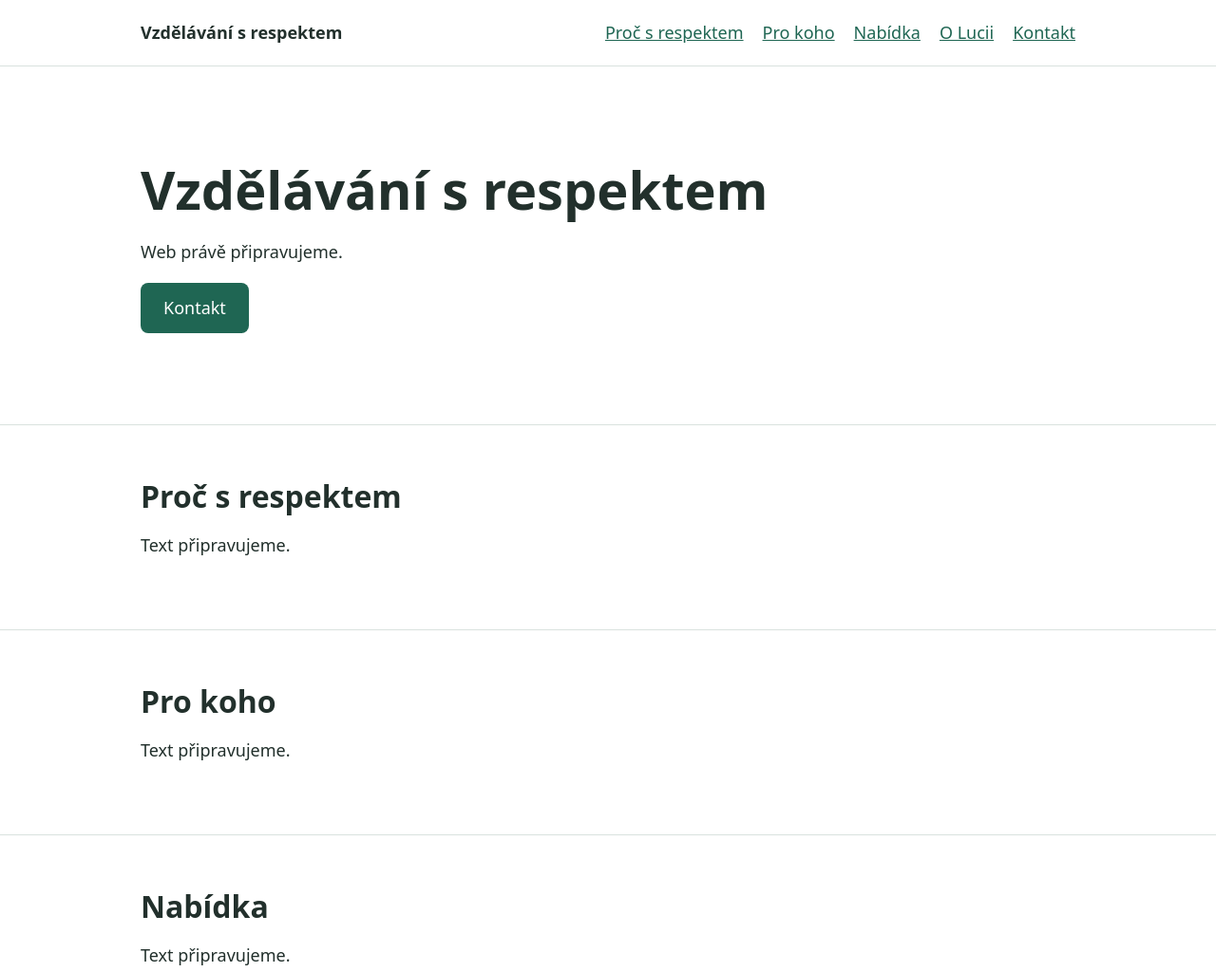
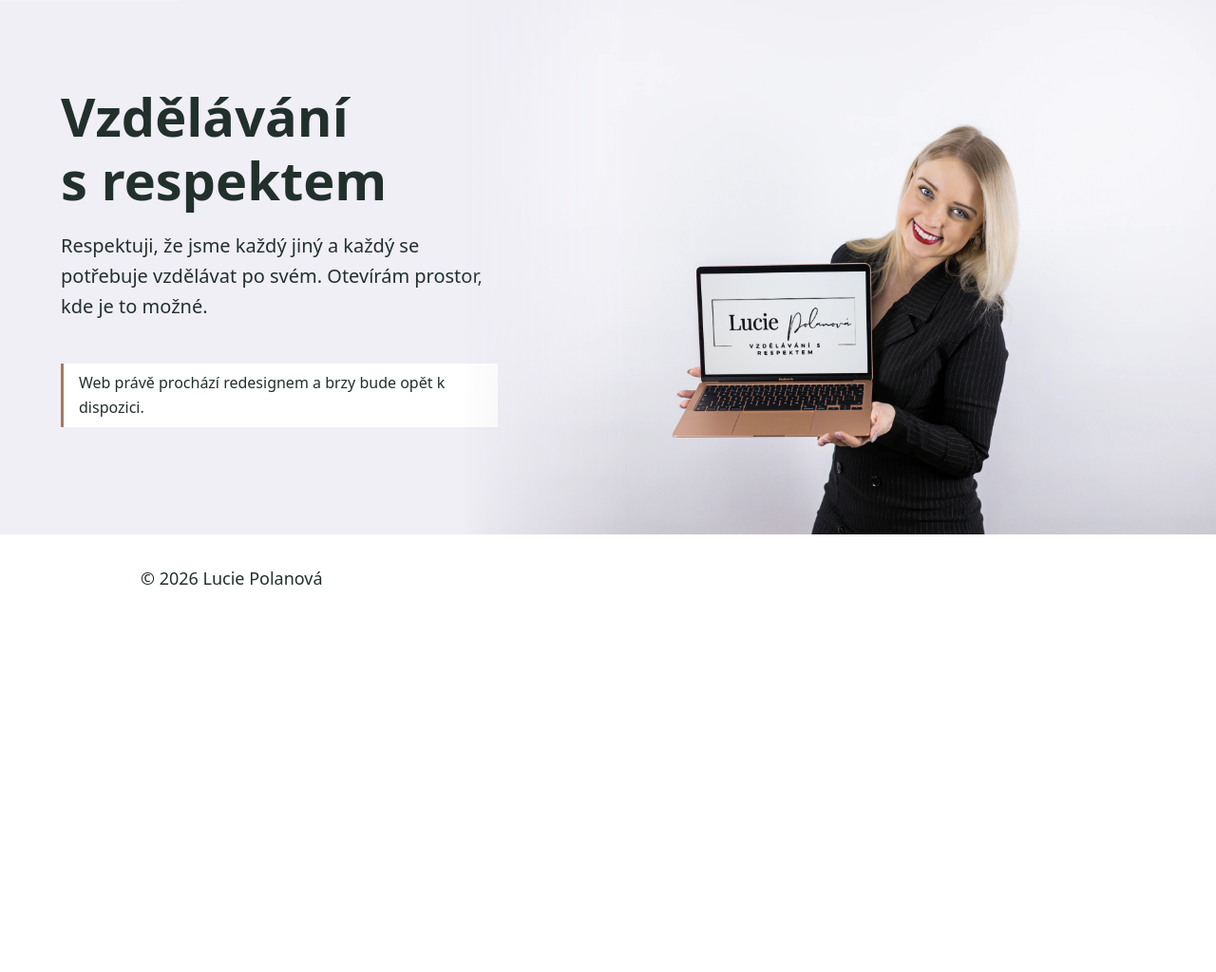
Before and after one commit to simonpolan/site-vzdelavanisrespektem-cz, an Astro site: page / in a window 1280 px wide. Shown: the top 1024 px of the page at 95% size. After the commit the page ends 800 px from the top, so only its background shows below. Built offline with nearby package versions, Linux system fonts and the light colour scheme; Astro itself is replaced by a stand-in of ours.

Commit message:
Show hero with photo and redesign notice
The site is being redesigned, so the placeholder sections and
navigation are replaced by a single hero: Lucie's photo, the heading,
the slogan and a note that the site is coming back soon.

On desktop the photo sits on the right and fades into the background,
so the text never covers the laptop.

Co-Authored-By: Claude Opus 5.5 <noreply@anthropic.com>

```diff
--- a/src/components/Footer.astro
+++ b/src/components/Footer.astro
@@ -1,17 +1,11 @@
 ---
 import { SITE_AUTHOR } from '../site';
 
-interface Props {
-  rootPath: string;
-}
-
-const { rootPath } = Astro.props;
 const currentYear = new Date().getFullYear();
 ---
 
 <footer class="container">
   <p>© {currentYear} {SITE_AUTHOR}</p>
-  <a href={`${rootPath}ochrana-osobnich-udaju/`}>Ochrana osobních údajů</a>
 </footer>
 
 <style>
--- a/src/layouts/Layout.astro
+++ b/src/layouts/Layout.astro
@@ -1,7 +1,6 @@
 ---
 import '../styles/global.css';
 import Footer from '../components/Footer.astro';
-import Header from '../components/Header.astro';
 import { getRootPath } from '../paths';
 import { HIDE_FROM_SEARCH, SITE_NAME } from '../site';
 
@@ -34,10 +33,9 @@ const canonicalUrl = new URL(Astro.url.pathname, Astro.site);
   </head>
   <body>
     <a class="skip-link" href="#obsah">Přeskočit na obsah</a>
-    <Header rootPath={rootPath} />
     <main id="obsah">
       <slot />
     </main>
-    <Footer rootPath={rootPath} />
+    <Footer />
   </body>
 </html>
--- a/src/pages/index.astro
+++ b/src/pages/index.astro
@@ -1,35 +1,88 @@
 ---
-import Section from '../components/Section.astro';
+import { Image } from 'astro:assets';
+import heroPhoto from '../assets/lucie-polanova.webp';
 import Layout from '../layouts/Layout.astro';
 import { SITE_AUTHOR, SITE_NAME } from '../site';
+
+const SLOGAN =
+  'Respektuji, že jsme každý jiný a každý se potřebuje vzdělávat po svém. Otevírám prostor, kde je to možné.';
 ---
 
-<Layout description={`${SITE_NAME} – projekt, který vede ${SITE_AUTHOR}.`}>
+<Layout description={SLOGAN}>
   <section class="hero">
-    <div class="container">
+    <Image
+      class="hero__photo"
+      src={heroPhoto}
+      alt={`${SITE_AUTHOR} drží notebook s logem ${SITE_NAME}`}
+      widths={[640, 1024, 1600, 2400]}
+      sizes="100vw"
+      loading="eager"
+      fetchpriority="high"
+    />
+    <div class="hero__text">
       <h1>{SITE_NAME}</h1>
-      <p>Web právě připravujeme.</p>
-      <a class="button" href="#kontakt">Kontakt</a>
+      <p class="hero__slogan">{SLOGAN}</p>
+      <p class="hero__notice">Web právě prochází redesignem a brzy bude opět k dispozici.</p>
     </div>
   </section>
+</Layout>
 
-  <Section id="proc" title="Proč s respektem">
-    <p>Text připravujeme.</p>
-  </Section>
+<style>
+  .hero {
+    display: grid;
+    border-top: 0;
+    padding-block: 0;
+    background: var(--color-hero-background);
+  }
 
-  <Section id="pro-koho" title="Pro koho">
-    <p>Text připravujeme.</p>
-  </Section>
+  .hero__photo {
+    display: block;
+    width: 100%;
+    height: auto;
+    aspect-ratio: 4 / 3;
+    object-fit: cover;
+    object-position: 72% center;
+  }
 
-  <Section id="nabidka" title="Nabídka">
-    <p>Text připravujeme.</p>
-  </Section>
+  .hero__text {
+    padding: 2.5rem 1.25rem 3rem;
+  }
 
-  <Section id="o-lucii" title="O Lucii">
-    <p>Text připravujeme.</p>
-  </Section>
+  .hero__slogan {
+    font-size: 1.25rem;
+  }
 
-  <Section id="kontakt" title="Kontakt">
-    <p>Kontaktní údaje připravujeme.</p>
-  </Section>
-</Layout>
+  .hero__notice {
+    display: inline-block;
+    margin-block-start: 1.5rem;
+    padding: 0.5rem 1rem;
+    border-inline-start: 3px solid var(--color-highlight);
+    background: var(--color-background);
+    font-size: 1rem;
+  }
+
+  @media (min-width: 48rem) {
+    .hero__photo,
+    .hero__text {
+      grid-area: 1 / 1;
+    }
+
+    /* Photo on the right, fading into the background so the text has its own space. */
+    .hero__photo {
+      justify-self: end;
+      width: 62%;
+      height: min(85vh, 44vw);
+      min-height: 28rem;
+      aspect-ratio: auto;
+      object-position: 75% 30%;
+      mask-image: linear-gradient(to right, transparent, #000 22%);
+    }
+
+    .hero__text {
+      align-self: center;
+      width: 44%;
+      max-width: 34rem;
+      padding-inline-start: max(1.25rem, 5vw);
+    }
+  }
+</style>
--- a/src/styles/global.css
+++ b/src/styles/global.css
@@ -4,6 +4,10 @@
   --color-accent: #1f6653;
   --color-accent-text: #ffffff;
   --color-border: #d9e2de;
+  /* Matches the light grey background of the hero photo. */
+  --color-hero-background: #f0eff6;
+  /* Rose gold of the laptop in the hero photo. */
+  --color-highlight: #a9795f;
   --content-width: 64rem;
   --text-width: 42rem;
 }
@@ -72,10 +76,6 @@ section {
   border-top: 1px solid var(--color-border);
 }
 
-.hero {
-  padding-block: 6rem;
-}
-
 .button {
   display: inline-block;
   padding: 0.75rem 1.5rem;
```
Also changed, not shown: src/assets/lucie-polanova.webp (added).
